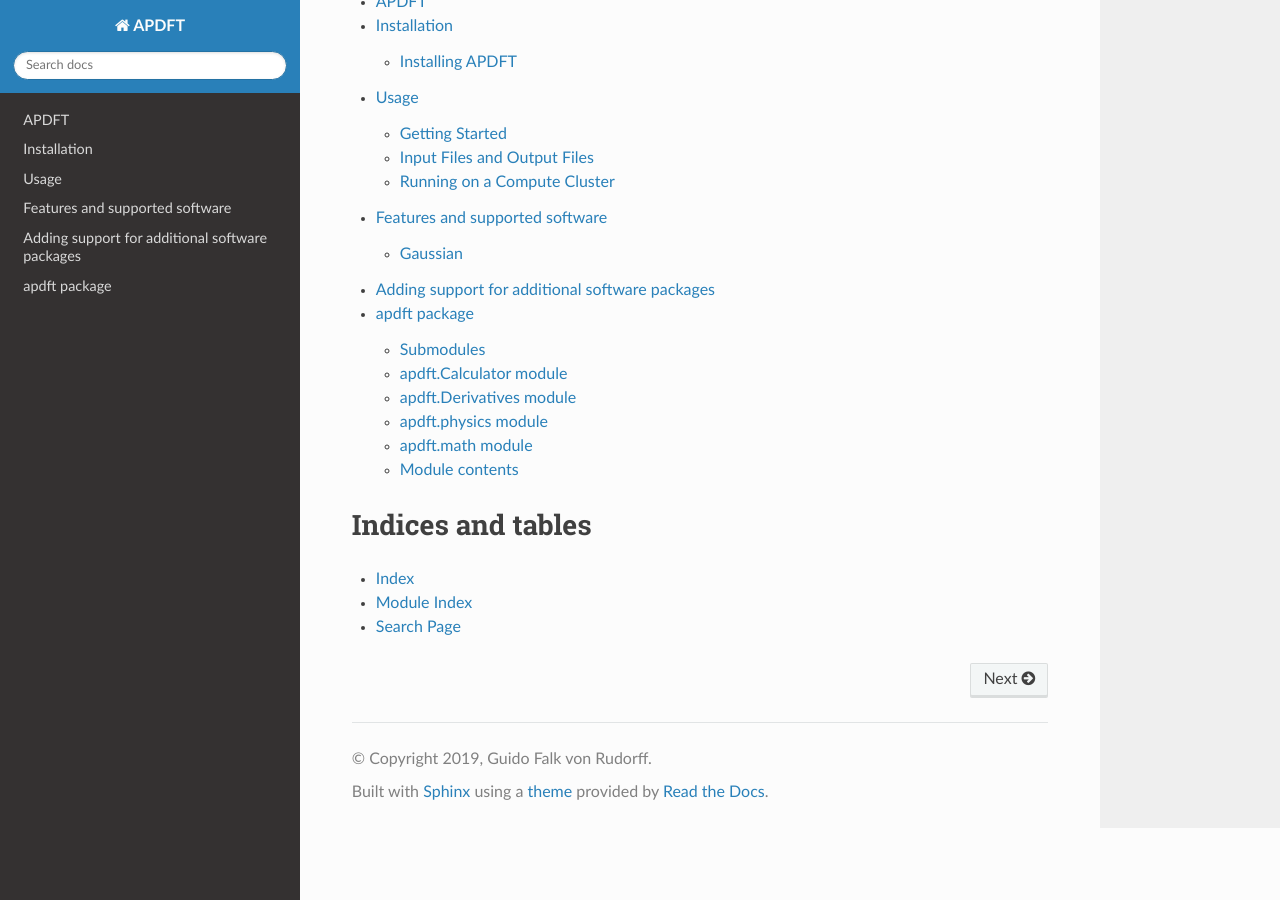
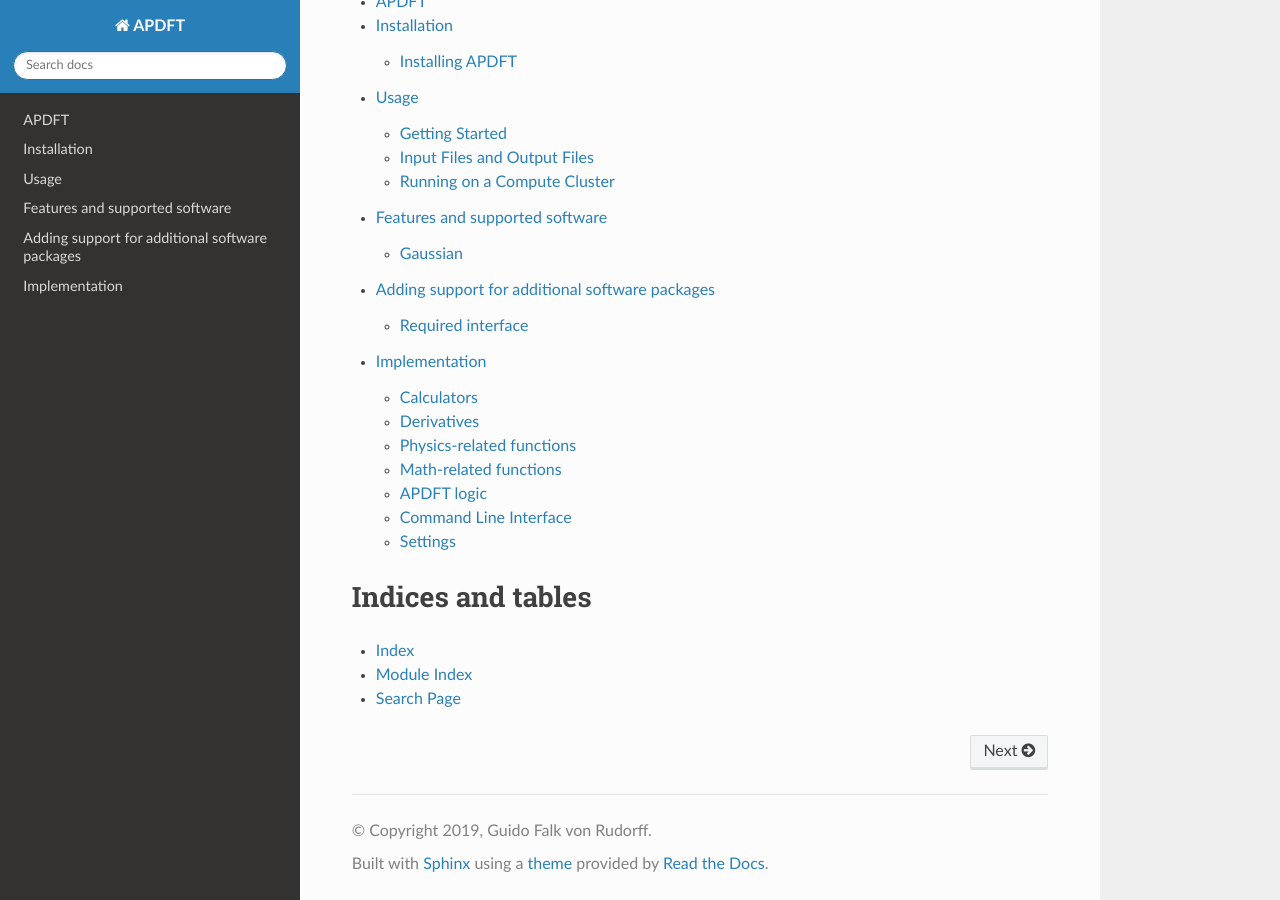
Before and after one commit to ferchault/APDFT, a Sphinx documentation site: the page built from docs/index.rst, in a window 1280 px wide and 900 px high, scrolled down 590 px. Built offline with Sphinx 7.4.7 and the Read the Docs theme 2.0.0, drawn with Linux system fonts in a browser that asks for light colours.

Commit message:
Documented calculators

```diff
--- a/docs/apdft.rst
+++ b/docs/apdft.rst
@@ -1,43 +1,73 @@
-apdft package
-=============
+Implementation
+==============
 
-Submodules
-----------
+Calculators
+-----------
 
-apdft.Calculator module
------------------------
-
-.. automodule:: apdft.Calculator
+.. automodule:: apdft.calculator
     :members:
     :undoc-members:
     :show-inheritance:
 
-apdft.Derivatives module
-------------------------
+Gaussian
+^^^^^^^^
+
+.. automodule:: apdft.calculator.gaussian
+    :members:
+    :undoc-members:
+    :show-inheritance:
+
+MRCC
+^^^^
+
+.. automodule:: apdft.calculator.gaussian
+    :members:
+    :undoc-members:
+    :show-inheritance:
+
+Derivatives
+-----------
 
 .. automodule:: apdft.Derivatives
     :members:
     :undoc-members:
     :show-inheritance:
 
-apdft.physics module
---------------------
+Physics-related functions
+-------------------------
 
 .. automodule:: apdft.physics
     :members:
     :undoc-members:
 
-apdft.math module
------------------
+
+Math-related functions
+----------------------
 
 .. automodule:: apdft.math
     :members:
     :undoc-members:
 
-Module contents
----------------
+APDFT logic
+-----------
 
 .. automodule:: apdft
     :members:
     :undoc-members:
     :show-inheritance:
+
+Command Line Interface
+----------------------
+
+.. automodule:: apdft.commandline
+    :members:
+    :undoc-members:
+    :show-inheritance:
+
+Settings
+--------
+
+.. automodule:: apdft.settings
+    :members:
+    :undoc-members:
+    :show-inheritance:
--- a/docs/features.rst
+++ b/docs/features.rst
@@ -32,3 +32,12 @@
 APDFT requires a QM package to perform calculations with fractional nuclear charges but with a fixed basis set. This means that changing the nuclear charge of a site must not alter the basis set used. While some codes support this directly, some others require a workaround where you initialise the QM calculation with your reference molecule just to add point charges at the sites of the nuclei to counteract the Coulombic interaction between nuclei and electron density. Either of the methods is equivalent. Typically, it is advisable to compare energies of e.g. the Nitrogen dimer at the CO basis set and CO with CO basis set evaluated by defining an Nitrogen dimer input together with two point charges of +1 and -1, respectively.
 
 The other requirement is that the QM code is able to write out the resulting electron density on a integration grid which only depends on nuclear coordinates but not nuclear charge. The dependence on nuclear coordinates is almost universal since integration grids need to model the core region of the electron density particularly well. It is important however, that a rectangular grid like in cube-files is not sufficient. APDFT requires to evaluate integrals over the change in electron density in space. Rectangular grids are not suitable, since they either are unnecessarily large or feature a resolution which is by far too low. The integration grid must not depend on the actual nuclear charges, since APDFT combines the self-consistent electron density of multiple runs and requires a identical integration grid for that purpose. In an ideal world, the grid coordinates can be specified to the QM code, but any fixed integration grid will do. If it is not possible to specify the required grid points to the QM code, an acceptable alternative is having the QM code list the grid points together with their weights and the corresponding electron density in the output. Another possibilty to fulfill this requirement is a MOLDEN file which contains the basis functions and the coefficients such that APDFT can calculate the spatial electron density.
+
+Required interface
+------------------
+
+To add support for your favourite QM program, you need a new calculator class. This is done by adding a corresponding file in :py:mod:`apdft.calculator`, where a new class inherits from :class:`apdft.calculator.Calculator`. This class needs to implement the following functions:
+
+- `get_input` for the generation of the corresponding input file. If necessary, there is a folder for input file templates that can help keep the code clean.
+
+Furthermore, the attribute `_methods` of the class needs to hold a dictionary of all supported levels of theory. Afterwards, the supported code needs to be registered in :class:`apdft.settings.CodeEnum` such that the user can select it via the command line interface. Finally, the command line handler in :func:`commandline.mode_energies` needs a selection branch for the new calculator.
```
